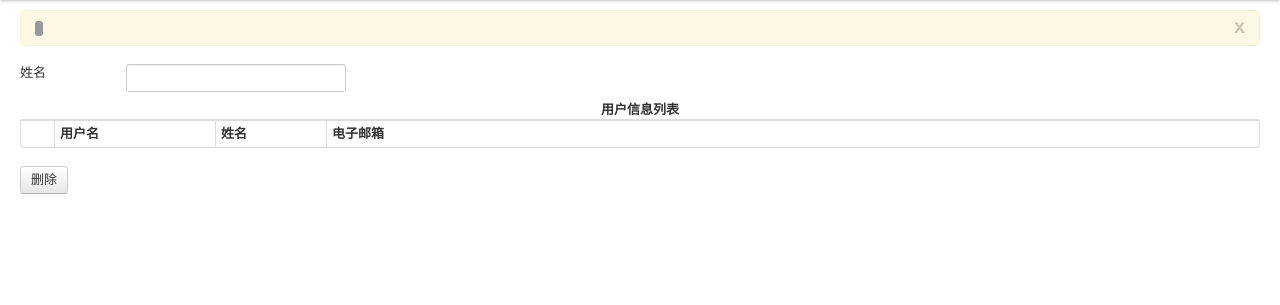
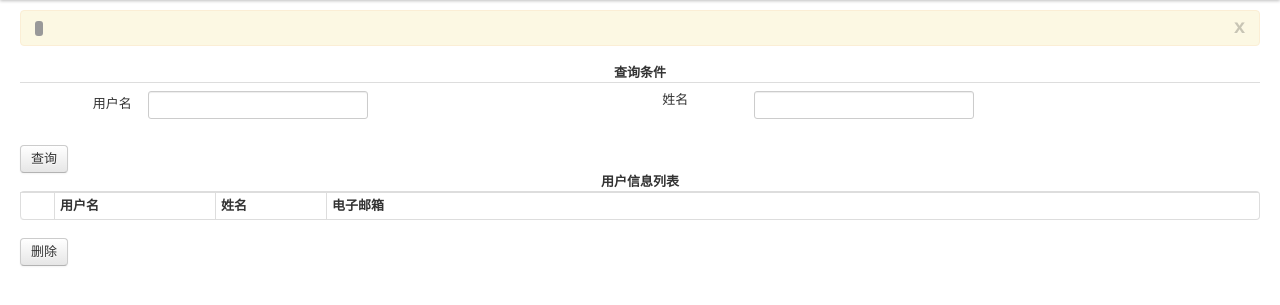
Before and after one commit to leitianbo/pyplat, a Django app: template frame/template/user/list.html in a window 1280 px wide. Shown: the part 40-345 px from the top of the page. Run offline with Django 3.2, Linux system fonts and the light colour scheme; the template is opened without the code that fills it, so the values that code supplies are empty; parts of the project's set-up code (start-up, migrations or seed data) failed here and were passed over; some libraries are stand-ins or nearby versions.

Commit message:
实现了按用户名模糊查询的功能

```diff
--- a/frame/template/user/list.html
+++ b/frame/template/user/list.html
@@ -13,17 +13,25 @@ $(document).ready(function(){
 {% endautoescape %}
 });
 </script>
-<form id="list_form" method="POST">
+<form id="list_form" method="POST" class="form-horizontal">
     {% csrf_token %}
     <div class="container-fluid">
         <div class="row-fluid">
-                <div class="span1">
-                    姓名
-                </div>
-                <div class="span2">
-                    <input type="text"/>
-                </div>
+            <div class="span12">
+                <table class="table">
+                    <caption><strong>查询条件</strong></caption>
+                    <tbody>
+                        <tr>
+                            <td style="text-align:right;padding-top:12px;">用户名</td>
+                            <td><input type="text" name="username" id="username"/></td>
+                            <td>姓名</td>
+                            <td><input type="text" name="fullname" id="fullname"/></td>
+                        </tr>
+                    </tbody>
+                </table>
+           </div>
         </div>
+        <button type="submit" name="action" value="list" class="btn">查询</button>
         <div class="row-fluid">
             <div class="span12">
                 <table id="user_list" class="table table-bordered table-striped table-condensed">
--- a/frame/view/user.py
+++ b/frame/view/user.py
@@ -21,7 +21,10 @@ def list(request):
                 pass
         context['msg'].title = u'删除了%d个用户！' % len(selected_list)
 
-    context['users'] = model2json(User.objects.all())
+    in_username = request.REQUEST.get('username', '')
+    in_fullname = request.REQUEST.get('fullname', '')
+
+    context['users'] = model2json(User.objects.filter(username__startswith=in_username))
     return render_to_response('user/list.html', context, context_instance=RequestContext(request))
 
 def edit(request):
```
